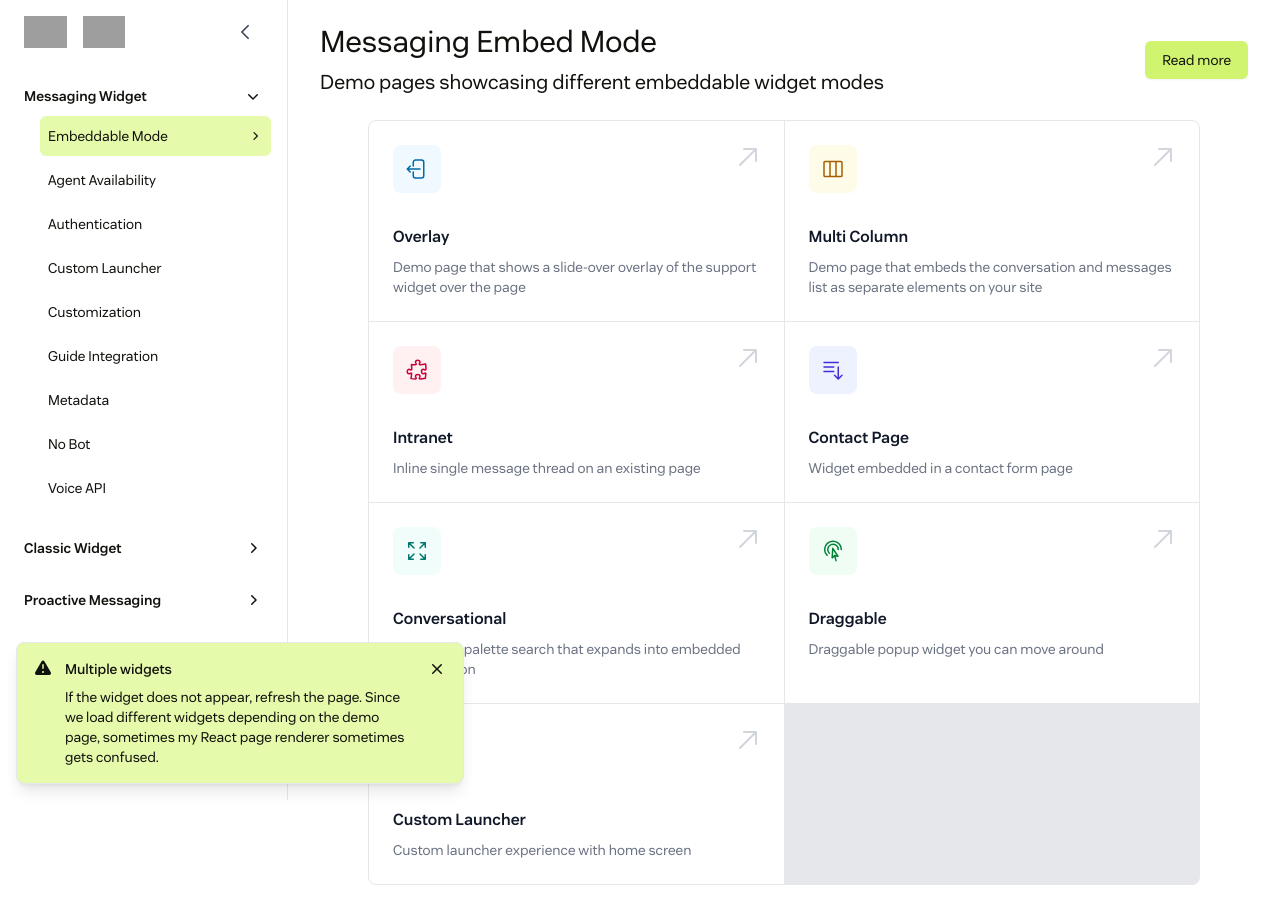
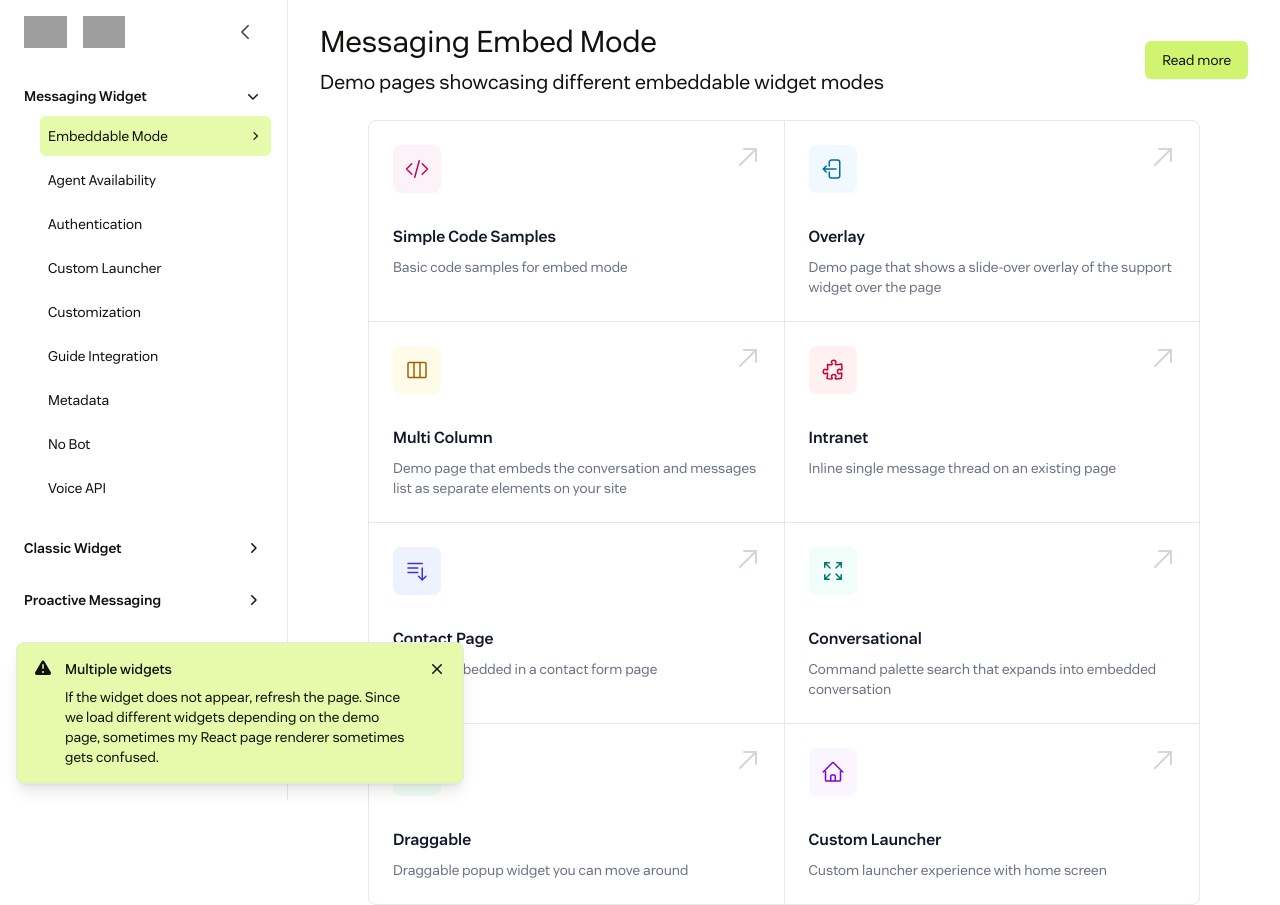
Before and after one commit to verschoren/zendesk_widget, a React (Vite) app: page /embed in a window 1280 px wide. Built offline with nearby package versions, Linux system fonts and the light colour scheme; grey boxes are pictures that could not be loaded.

Commit message:
Add code samples

```diff
--- a/src/pages/embed/Index.tsx
+++ b/src/pages/embed/Index.tsx
@@ -13,6 +13,17 @@ export const metadata: PageMetadata = {
 }
 
 const demos = [
+  {
+    name: 'Simple Code Samples',
+    path: '/inspect/1-floating',
+    icon: (
+      <svg xmlns="http://www.w3.org/2000/svg" fill="none" viewBox="0 0 24 24" strokeWidth="1.5" stroke="currentColor" className="size-6">
+        <path stroke-linecap="round" stroke-linejoin="round" d="M17.25 6.75 22.5 12l-5.25 5.25m-10.5 0L1.5 12l5.25-5.25m7.5-3-4.5 16.5" />
+      </svg>
+    ),
+    description: 'Basic code samples for embed mode',
+    color: 'bg-pink-50 text-pink-700'
+  },
   {
     name: 'Overlay',
     path: '/embed/overlay',
```
